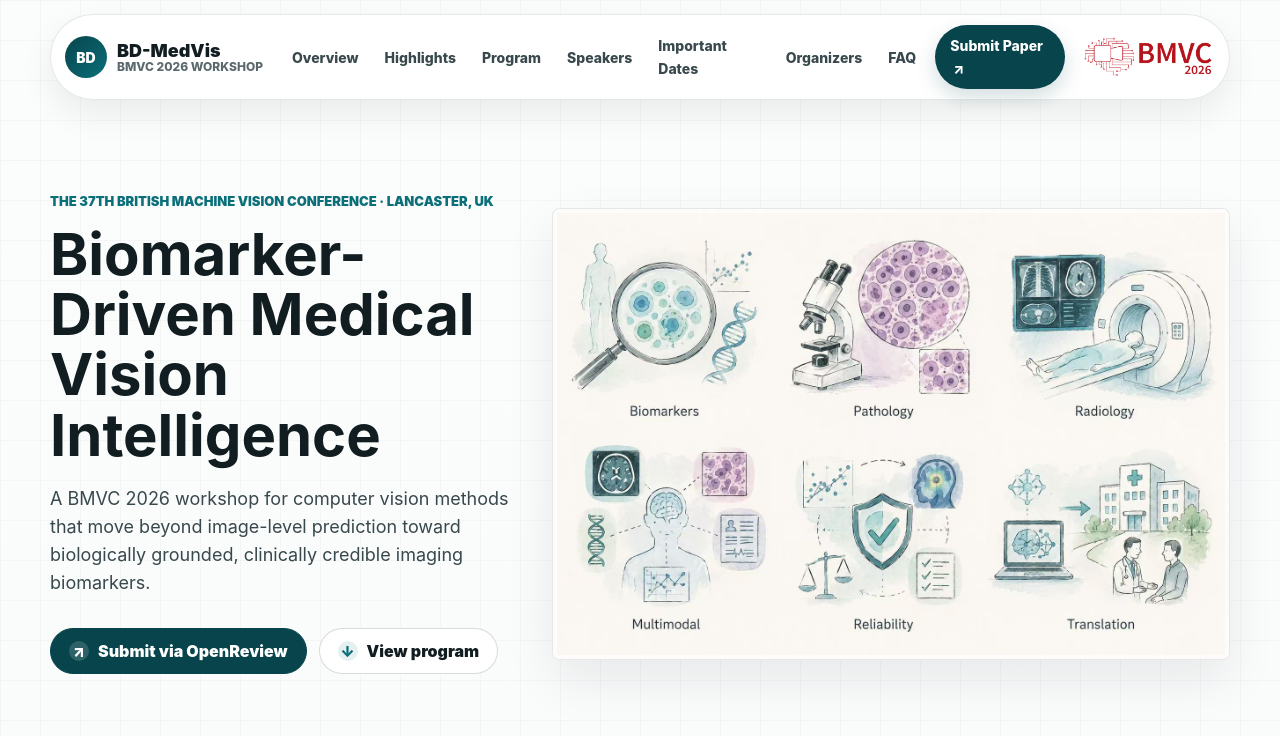
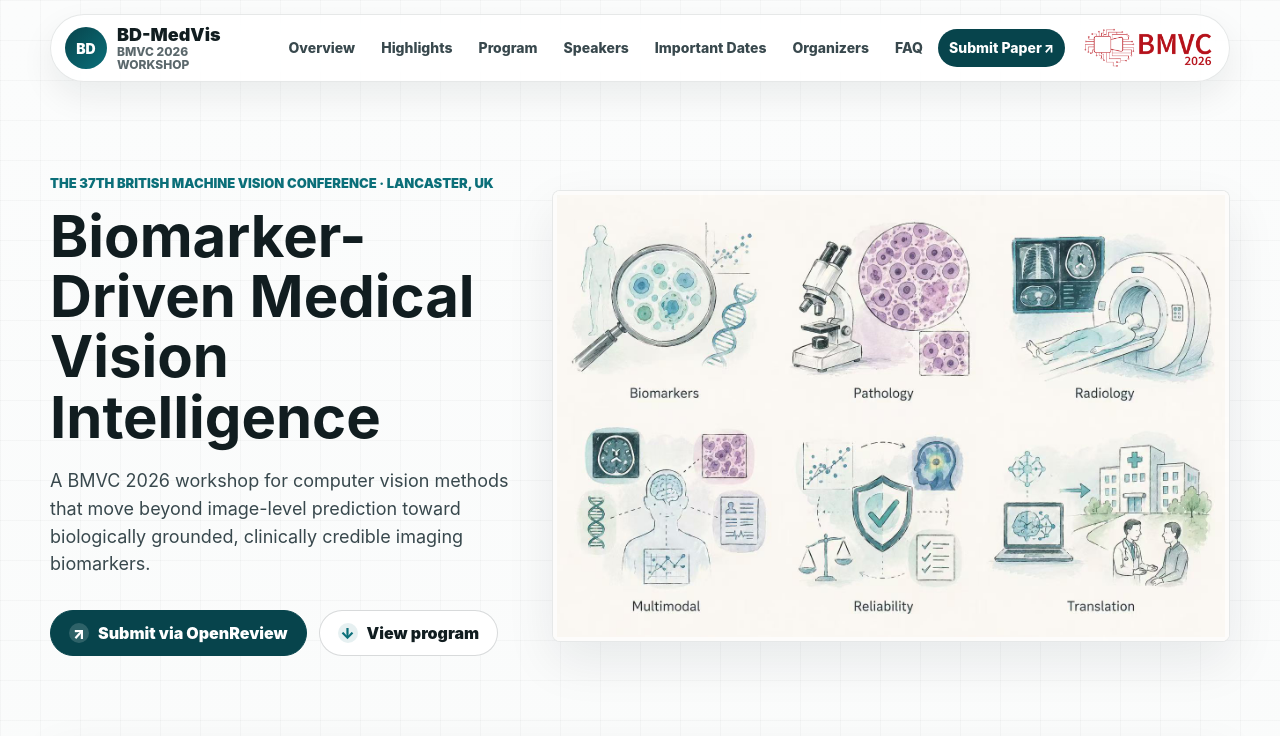
Before and after one commit to bmvc-bdmedvis/bmvc-bdmedvis.github.io, a plain HTML site: page index.html in a window 1280 px wide. Shown: the top 736 px of the page. Drawn offline with Linux system fonts and the light colour scheme.

Commit message:
Unify navigation item sizing

```diff
--- a/index.html
+++ b/index.html
@@ -15,7 +15,7 @@
     <meta property="og:image" content="assets/hero-front-page.jpg?v=20260714-original">
     <link rel="icon" href="assets/favicon.svg" type="image/svg+xml">
     <link rel="preload" href="assets/hero-front-page.jpg?v=20260714-original" as="image">
-    <link rel="stylesheet" href="styles.css?v=20260806-openreview">
+    <link rel="stylesheet" href="styles.css?v=20260806-nav-unified">
   </head>
   <body>
     <a class="skip-link" href="#main">Skip to content</a>
--- a/styles.css
+++ b/styles.css
@@ -170,11 +170,18 @@ button {
 }
 
 .site-nav a {
+  min-height: 38px;
+  display: inline-flex;
+  align-items: center;
+  justify-content: center;
+  flex: 0 0 auto;
   border-radius: 999px;
   padding: 9px 11px;
   color: var(--muted-strong);
   font-size: 14px;
   font-weight: 800;
+  line-height: 1;
+  white-space: nowrap;
   transition: color 150ms ease, background 150ms ease;
 }
 
@@ -185,11 +192,9 @@ button {
 }
 
 .site-nav a.nav-submit {
-  margin-left: 4px;
-  padding-inline: 15px;
+  padding: 9px 11px;
   color: #fff;
   background: var(--teal-dark);
-  box-shadow: 0 8px 20px rgba(7, 68, 76, 0.18);
 }
 
 .site-nav a.nav-submit:hover,
@@ -199,7 +204,9 @@ button {
 }
 
 .nav-submit span {
-  margin-left: 3px;
+  margin-left: 2px;
+  font-size: 13px;
+  line-height: 1;
 }
 
 .conference-logo {
@@ -984,8 +991,8 @@ h3 {
   }
 
   .site-nav a.nav-submit {
-    margin: 4px 0 0;
-    padding: 13px 14px;
+    margin-top: 4px;
+    padding: 12px;
     text-align: center;
   }
 
```
